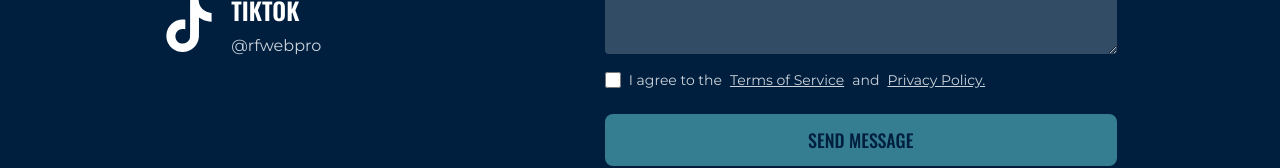
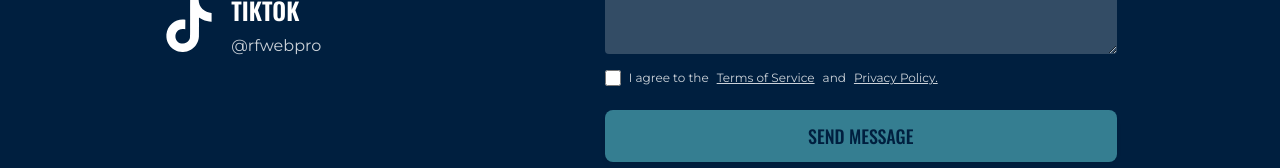
Before and after one commit to robertofrz/rfwebpro, a Next.js app: page /contact in a window 1280 px wide. Shown: the part 766-934 px from the top of the page. Built offline with nearby package versions, Linux system fonts and the light colour scheme.

Commit message:
form checkbox font size

```diff
--- a/src/components/ui/ContactForm.jsx
+++ b/src/components/ui/ContactForm.jsx
@@ -103,7 +103,7 @@ export default function ContactForm() {
           required
         />
 
-        <label className="flex items-center text-sm gap-2 text-white/80 mb-2">
+        <label className="flex items-center text-xs gap-2 text-white/80 mb-2 whitespace-nowrap">
           <input
             type="checkbox"
             name="consent"
@@ -115,14 +115,14 @@ export default function ContactForm() {
           I agree to the{" "}
           <Link
             href="/terms-of-service"
-            className="underline hover:text-lightblue"
+            className="underline hover:text-lightblue whitespace-nowrap"
           >
             Terms of Service
           </Link>{" "}
           and{" "}
           <Link
             href="/privacy-policy"
-            className="underline hover:text-lightblue"
+            className="underline hover:text-lightblue whitespace-nowrap"
           >
             Privacy Policy.
           </Link>
```
